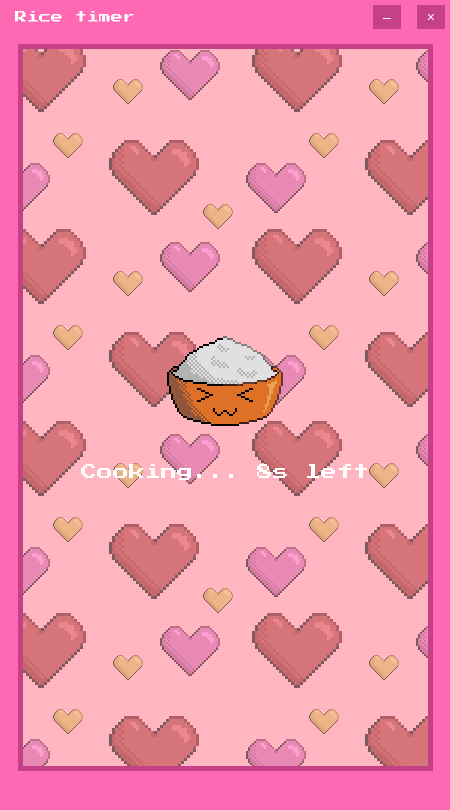
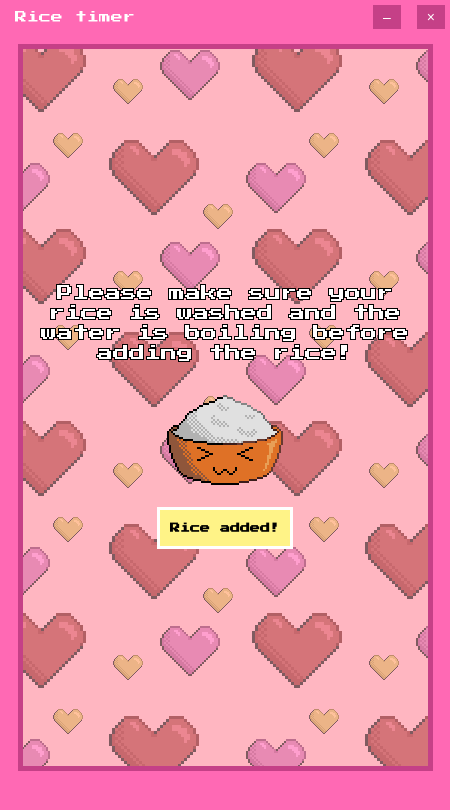
Before and after one commit to sebb-pj/rice-timer-deskapp, an Electron app: page index.html in a window 450 px wide. Both pictures are taken after a click on the button "White Rice". Drawn offline with Linux system fonts and the light colour scheme.

Commit message:
added pre cooking screen for white rice

```diff
--- a/index.html
+++ b/index.html
@@ -21,17 +21,26 @@
     </div>
 
     <div id="menu" class="menu">
-      <button class="menu-btn"><p id="white-rice-btn">White Rice</p></button>
+      <button class="menu-btn"><p id="pre-white-rice-btn">White Rice</p></button>
       <button class="menu-btn"><p id="brown-rice-btn">Brown Rice</p></button>
       <button class="menu-btn"><p id="options-btn">Options</p></button>
       <button class="menu-btn"><p id="credits-btn">Credits</p></button>
     </div>
 
+    <div id="pre-cooking-screen" class="cooking-screen" style="display: none;">
+      <div class="cooking-area">
+        <p>Please make sure your rice is washed and the water is boiling before adding the rice!</p>
+        <img src="assets/sprites/whiterice1.png" alt="White Rice">
+        <button class="cooking-btn" id="white-rice-btn">Rice added!</button>
+      </div>
+    </div>
+
     <div id="cooking-screen" class="cooking-screen" style="display: none;">
       <div class="cooking-area">
         <img src="assets/sprites/whiterice1.png" alt="White Rice" id="rice-sprite">
-        <p id="cooking-status">Cooking... <span id="timer">10</span>s left</p>
-        <button style="display: none;" id="back-btn">Back</button>
+        <p id="cooking-status">Cooking... </p>
+        <p><span id="timer">10</span>s left</p>
+        <button class="cooking-btn" style="display: none;" id="back-btn">Back</button>
       </div>
     </div>
 
--- a/renderer.js
+++ b/renderer.js
@@ -15,8 +15,13 @@ document.getElementById('back-btn').addEventListener('click', () => {
   document.getElementById('cooking-screen').style.display = 'none';
 });
 
+document.getElementById('pre-white-rice-btn').addEventListener('click', () => {
+  document.getElementById('menu').style.display = 'none';
+  document.getElementById('pre-cooking-screen').style.display = 'flex';
+});
+
 document.getElementById('white-rice-btn').addEventListener('click', () => {
-  document.getElementById('menu').style.display = 'none';
+  document.getElementById('pre-cooking-screen').style.display = 'none';
   document.getElementById('cooking-screen').style.display = 'flex';
 
   let riceFrame = 0;
--- a/style.css
+++ b/style.css
@@ -93,7 +93,7 @@ body {
   z-index: 10;
 }
 
-.menu-btn p {
+.menu-btn p, .cooking-btn {
   margin: 0;
   font-family: 'Press Start 2P', monospace;
   line-height: 16px;
@@ -116,6 +116,12 @@ body {
 
 .cooking-area{
   flex-direction: column;
+  text-align: center;
+}
+
+.cooking-area p{
+  text-shadow: -1px -1px 0 #000, 1px -1px 0 #000, -1px 1px 0 #000, 1px 1px 0 #000;
+  line-height: 20px;
 }
 
 .cooking-area *{
```
